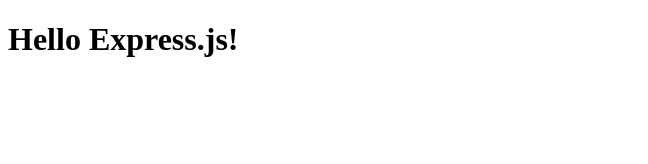
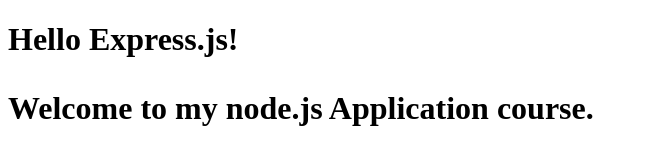
Before and after one commit to mills-steven/web-server, a website: page public/index.html in a window 1280 px wide. Shown: the whole page, without its empty margins (0-648 px from the left). Drawn offline with Linux system fonts and the light colour scheme.

Commit message:
Adding a new paragraph

```diff
--- a/public/index.html
+++ b/public/index.html
@@ -9,6 +9,9 @@
 	<body>
 			<h1>
 			Hello Express.js!
+				<p>
+				Welcome to my node.js Application course.
+				</p>
 			</h1>
 	</body>
 </html>
```
